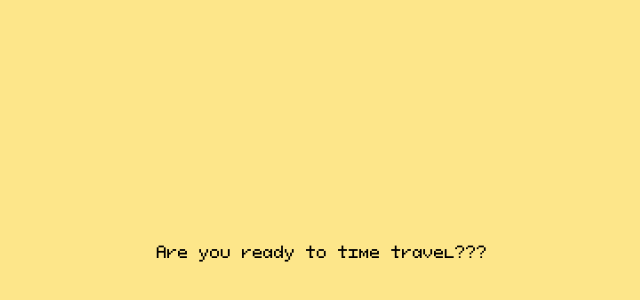
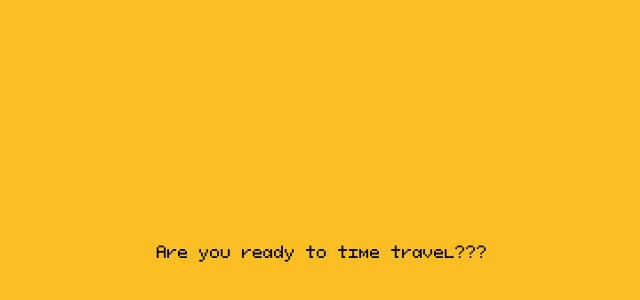
Before and after one commit to AnastasiaKaldi/Timeless, a React (Vite) app: page / in a window 1280 px wide. Shown: the part 148-448 px from the top of the page, without its empty margins (318-958 px from the left). Built offline with nearby package versions, Linux system fonts and the light colour scheme.

Commit message:
Deployment Colour

```diff
--- a/src/App.css
+++ b/src/App.css
@@ -4,7 +4,7 @@
 @import "tailwindcss/components";
 @import "tailwindcss/utilities";
 
-@font-face {
+/* @font-face {
   font-family: 'Pixeloid';
   src: url('../src/assets/pixeloid-font/PixeloidMono-d94EV.ttf');
 }
@@ -15,5 +15,8 @@
   align-items: center;
   width: 100%;
   min-height: 100vh;
-  background-color: #fbbf24; /* Equivalent to bg-amber-400 */
+  background-color: #fbbf24;
 }
+
+
+ */
--- a/src/App.jsx
+++ b/src/App.jsx
@@ -1,5 +1,5 @@
 import HomePage from "../src/HomePage.jsx";
-import "./App.css";
+import "./index.css";
 
 function App() {
   return (
--- a/src/HomePage.jsx
+++ b/src/HomePage.jsx
@@ -1,4 +1,4 @@
-import "./App.css";
+import "./index.css";
 
 function App() {
   return (
--- a/src/index.css
+++ b/src/index.css
@@ -1,7 +1,6 @@
-@tailwind base;
-@tailwind components;
-@tailwind utilities;
-
+@import "tailwindcss/base";
+@import "tailwindcss/components";
+@import "tailwindcss/utilities";
 
 section {
   display: grid;
@@ -16,3 +15,17 @@ html, body, #root {
   margin: 0;
   padding: 0;
 }
+
+@font-face {
+  font-family: 'Pixeloid';
+  src: url('../src/assets/pixeloid-font/PixeloidMono-d94EV.ttf');
+}
+
+.app-container {
+  display: flex;
+  justify-content: center;
+  align-items: center;
+  width: 100%;
+  min-height: 100vh;
+  background-color: #fbbf24; /* Equivalent to bg-amber-400 */
+}
```
